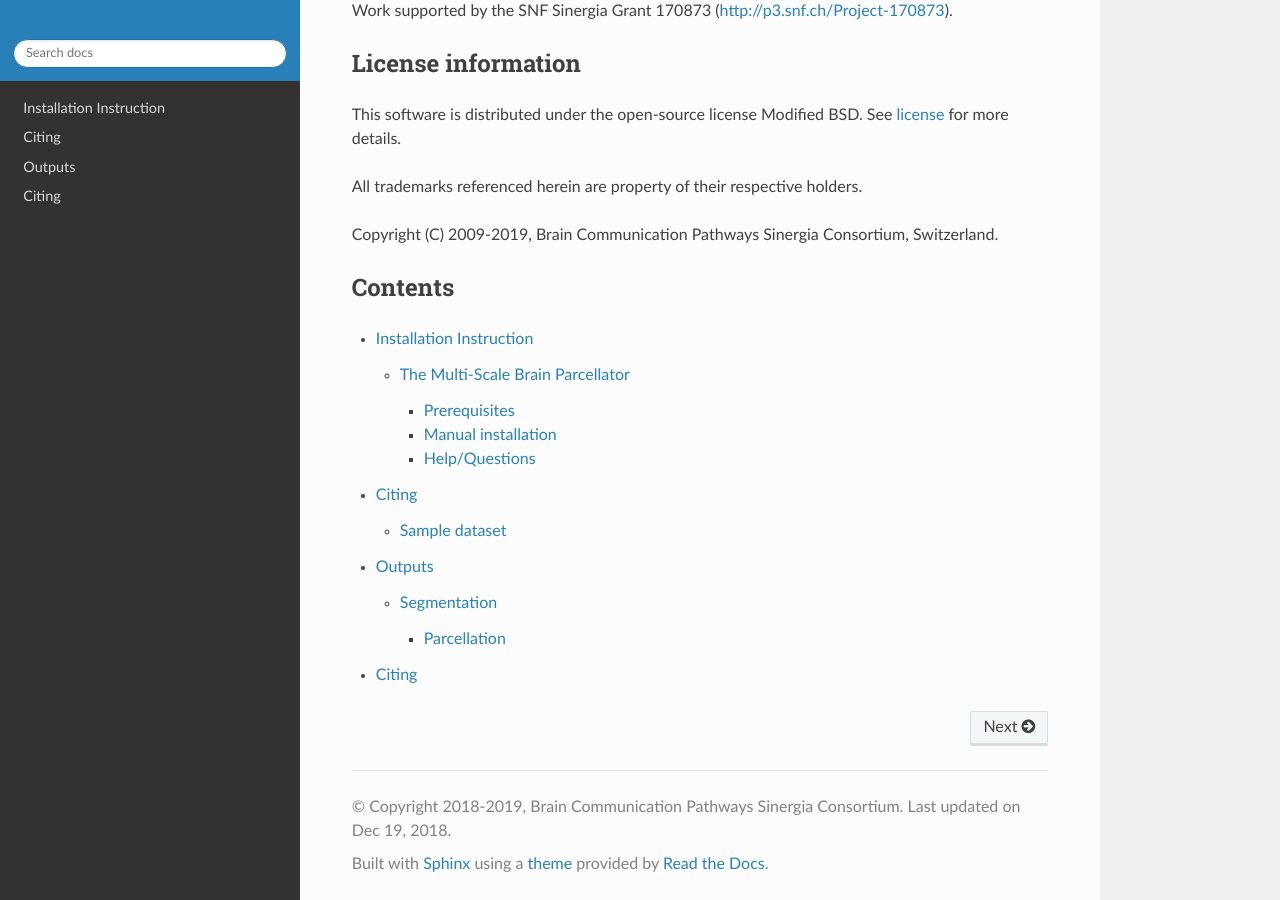
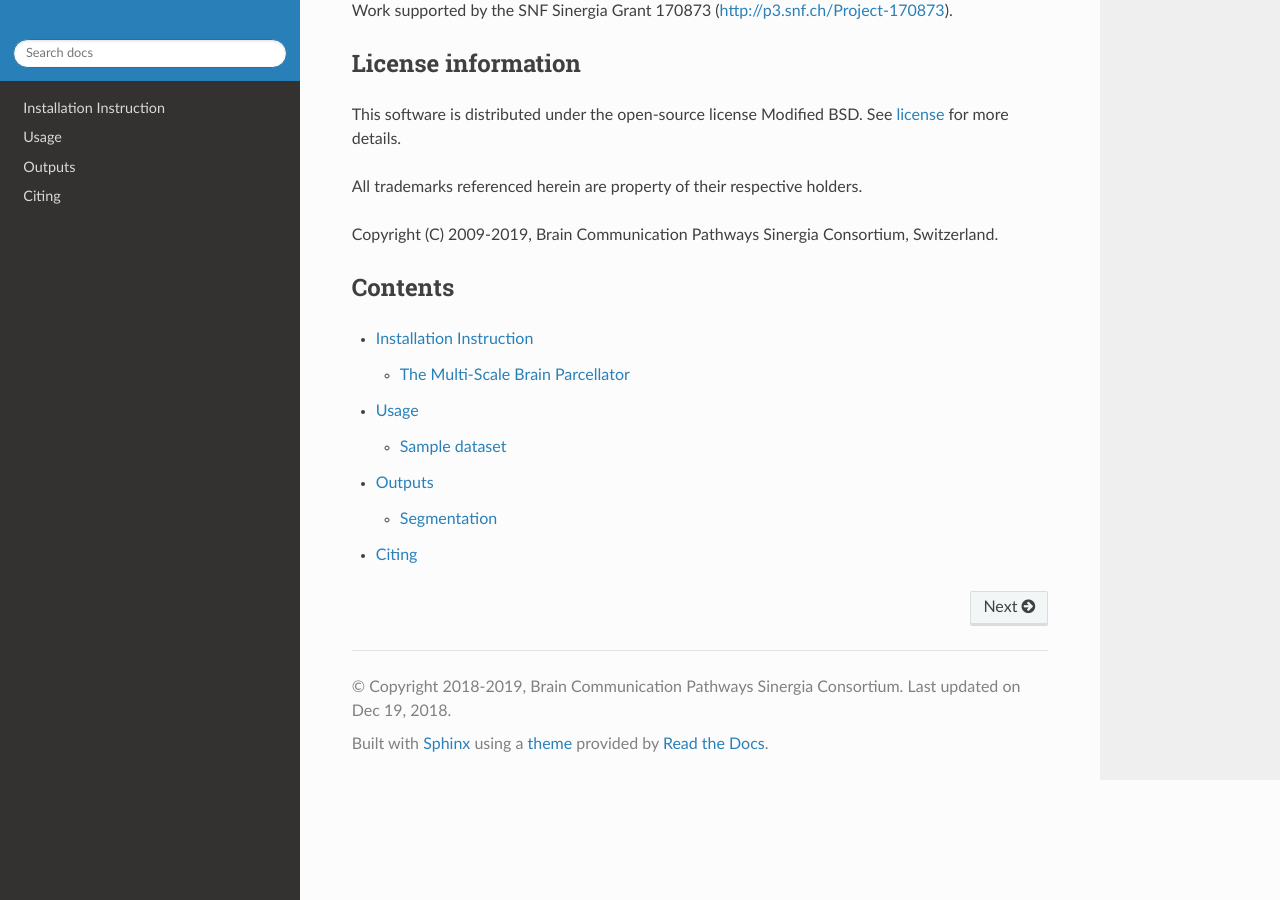
Before and after one commit to sebastientourbier/multiscalebrainparcellator, a Sphinx documentation site: the page built from docs/index.rst, in a window 1280 px wide and 900 px high, scrolled down 1223 px. Built offline with Sphinx 7.4.7 and the Read the Docs theme 2.0.0, drawn with Linux system fonts in a browser that asks for light colours; pages that are not in the unit, such as notebooks, are missing from menus; the version number could not be read and is left out.

Commit message:
FIX: edits of DOC

```diff
--- a/docs/index.rst
+++ b/docs/index.rst
@@ -61,7 +61,7 @@ Contents
 ********
 
 .. toctree::
-   :maxdepth: 3
+   :maxdepth: 2
 
    index
    installation
--- a/docs/usage.rst
+++ b/docs/usage.rst
@@ -1,5 +1,5 @@
 *********************
-Citing
+Usage
 *********************
 
 Sample dataset
```
